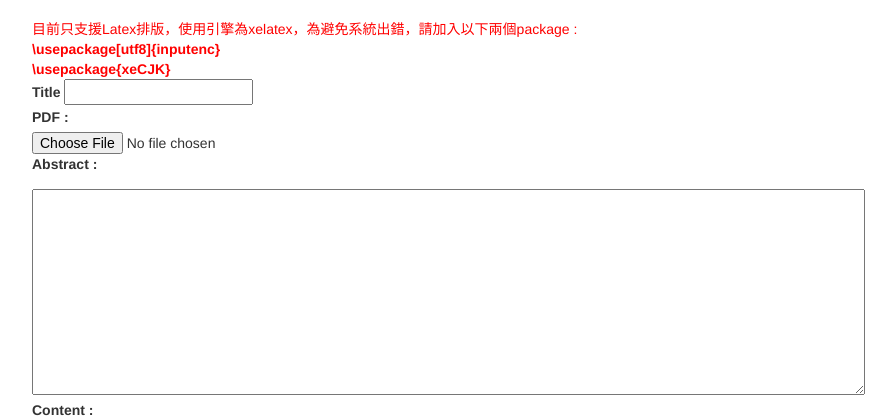
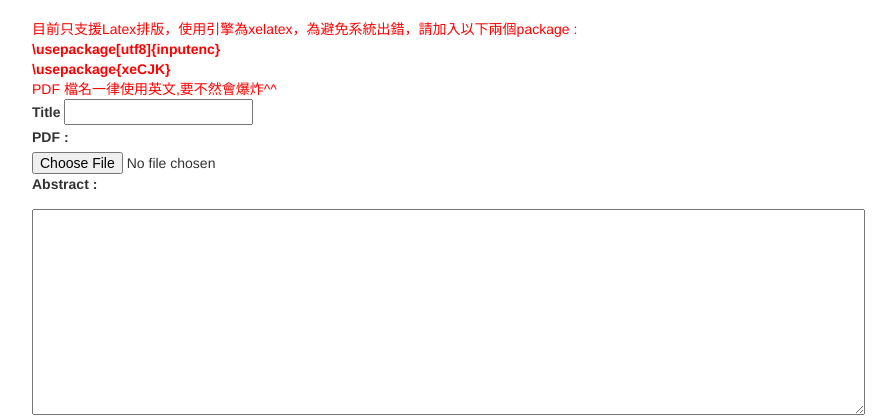
Before and after one commit to anthonyhtyao/cpge_tw, a Django app: page /newarticle in a window 1280 px wide. Shown: the part 51-471 px from the top of the page, without its empty margins (38-934 px from the left). Run offline with Django 3.2, Linux system fonts and the light colour scheme; the visitor is signed in with stand-in values (Sample User, id 1); some libraries are stand-ins or nearby versions.

Commit message:
Fix file's pdf problem

```diff
--- a/cpge_tw/views.py
+++ b/cpge_tw/views.py
@@ -39,7 +39,11 @@ def article(request,articleID):
     returnForm = {}
     try:
         article = Article.objects.get(id=articleID)
-        returnForm['pdfUrl'] = article.pdf.url
+        try:
+            pdfUrl = article.pdf.url
+        except:
+            pdfUrl = ''
+        returnForm['pdfUrl'] = pdfUrl
         returnForm['title'] = article.title
         returnForm['content'] = article.contentHtml
     except Article.DoesNotExist:
--- a/templates/admin/editArticleBase.html
+++ b/templates/admin/editArticleBase.html
@@ -6,6 +6,8 @@
   \usepackage[utf8]{inputenc}<br/>
   \usepackage{xeCJK}
 </b>
+<br/>
+PDF 檔名一律使用英文,要不然會爆炸^^
 </div>
 {% block form_block %}{% endblock %}
   <form action="https://www.overleaf.com/docs?engine=xelatex" method="post" target="_blank">
--- a/templates/admin/newArticle.html
+++ b/templates/admin/newArticle.html
@@ -11,7 +11,7 @@
     <input id="title" type="text" name="title" maxlength="128" value="{{currentArticle.title}}">
   <br/>
     <label for="title">PDF :
-  {% if currentArticle %}<a href='{{currentArticle.pdf.url}}'> Current PDF</a>{% endif %}
+  {% if currentArticle.pdf %}<a href='{{currentArticle.pdf.url}}'> Current PDF</a>{% endif %}
     </label>
   <input id="pdf" type="file" name="pdf">
   <p><label for="abstract">Abstract : </label></p>
--- a/templates/cpge_tw/article.html
+++ b/templates/cpge_tw/article.html
@@ -4,5 +4,7 @@
 {% block body_block %}
     {{ content | safe }}
 <br/>
+{% if pdfUrl %}
 <a href="{{pdfUrl}}" title="下載{{title}}.pdf"><img src="{% static "img/PDF.jpg" %}" width="40px"></a>
+{% endif %}
 {% endblock %}
```
